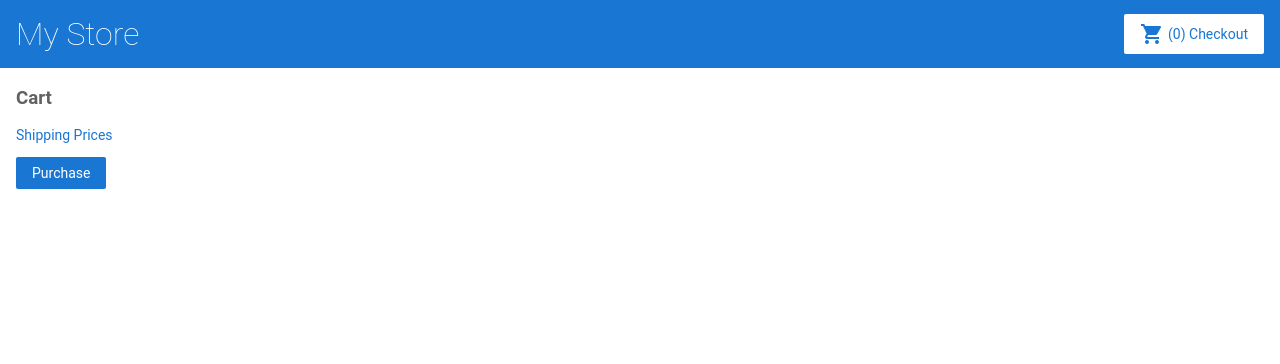
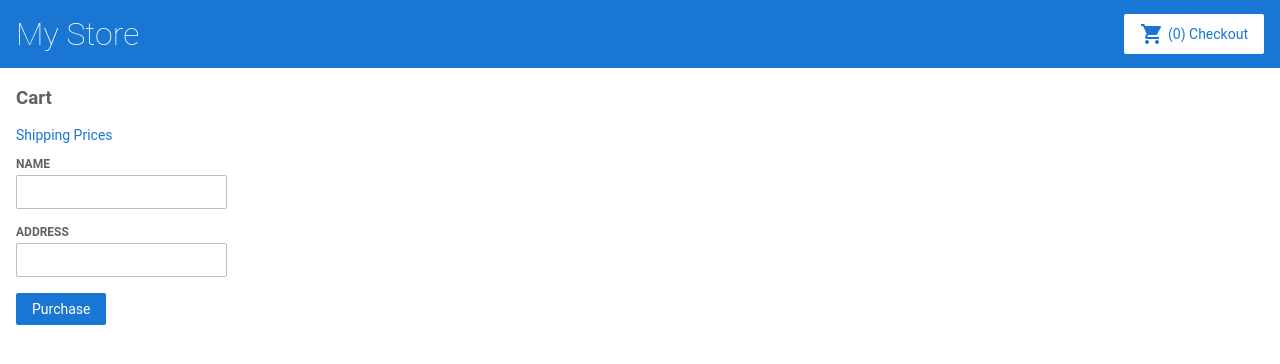
Before and after one commit to gwillingham3/angular-fd2hzq-vhblhp, an Angular app: page /cart in a window 1280 px wide. Shown: the top 364 px of the page. Built offline with nearby package versions, Linux system fonts and the light colour scheme.

Commit message:
1 file modified

```diff
--- a/src/app/cart/cart.component.html
+++ b/src/app/cart/cart.component.html
@@ -8,5 +8,19 @@
 </div>
 
 <form [formGroup]="checkoutForm" (ngSubmit)="onSubmit(checkoutForm.value)">
+  <div>
+    <label for="name">
+      Name
+    </label>
+    <input id="name" type="text" formControlName="name"/>
+  </div>
+
+  <div>
+    <label for="address">
+      Address
+    </label>
+    <input id="address" type="text" formControlName="address"/>
+  </div>
+
   <button class="button" type="submit">Purchase</button>
 </form>
```
